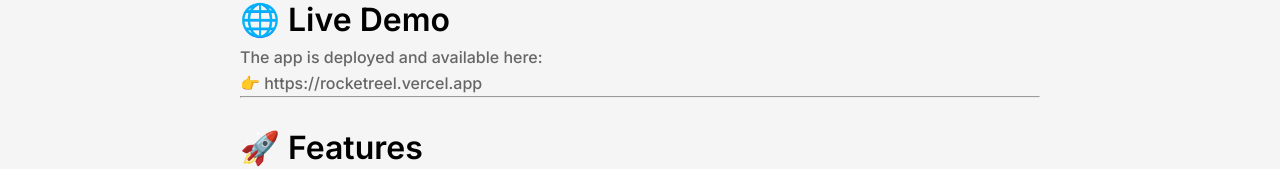
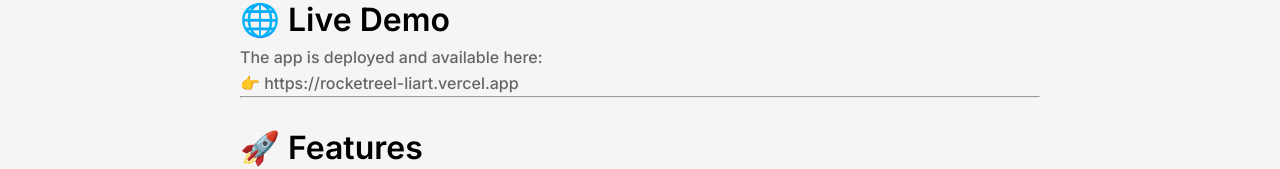
Before and after one commit to Oto-Gelashvili/RocketReel, an Angular app: page /about in a window 1280 px wide. Shown: the part 325-494 px from the top of the page. Built offline with nearby package versions, Linux system fonts and the light colour scheme.

Commit message:
fix: use correct vercel domain

```diff
--- a/src/app/features/about/about.html
+++ b/src/app/features/about/about.html
@@ -12,8 +12,8 @@
   <p>The app is deployed and available here:</p>
   <p>
     👉
-    <a href="https://rocketreel.vercel.app" target="_blank" rel="noopener noreferrer">
-      https://rocketreel.vercel.app
+    <a href="https://rocketreel-liart.vercel.app" target="_blank" rel="noopener noreferrer">
+      https://rocketreel-liart.vercel.app
     </a>
   </p>
 
```
Also changed, not shown: 2 other files (tests, documents, lock files or other folders).
